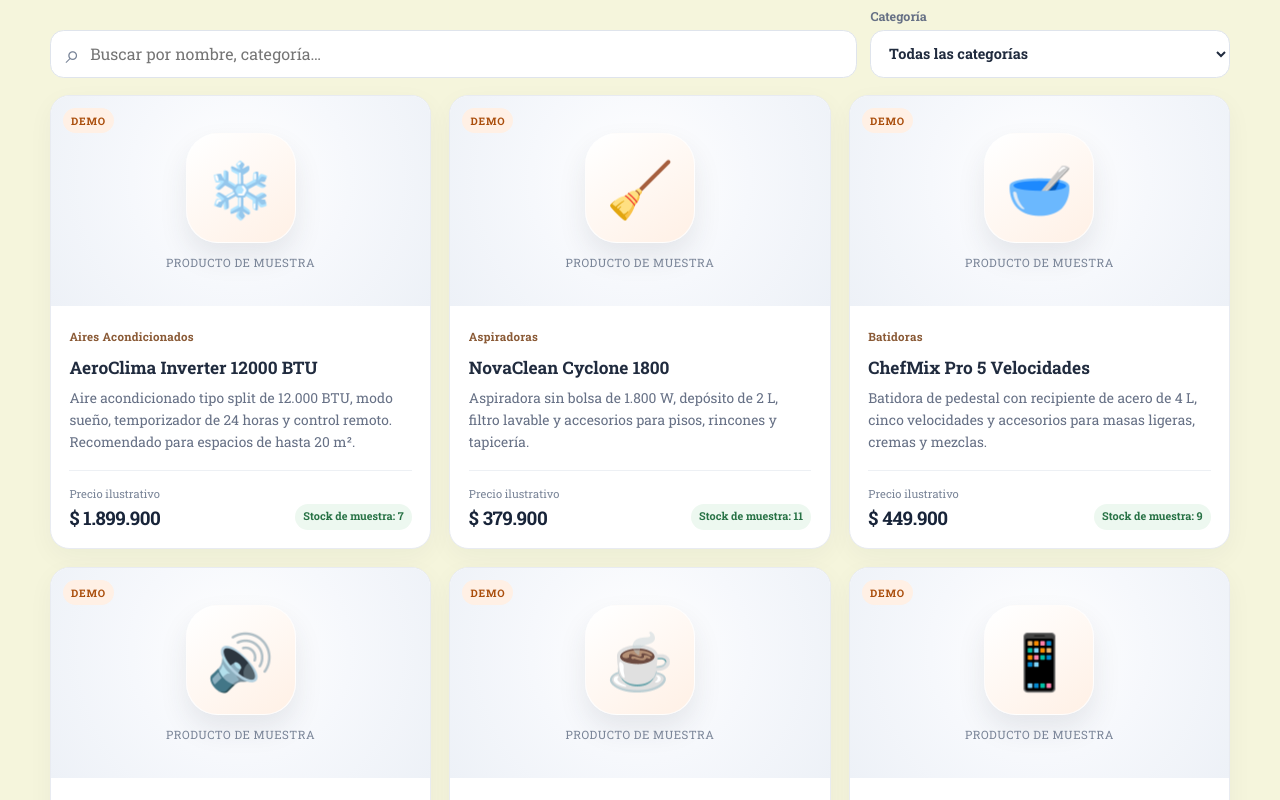
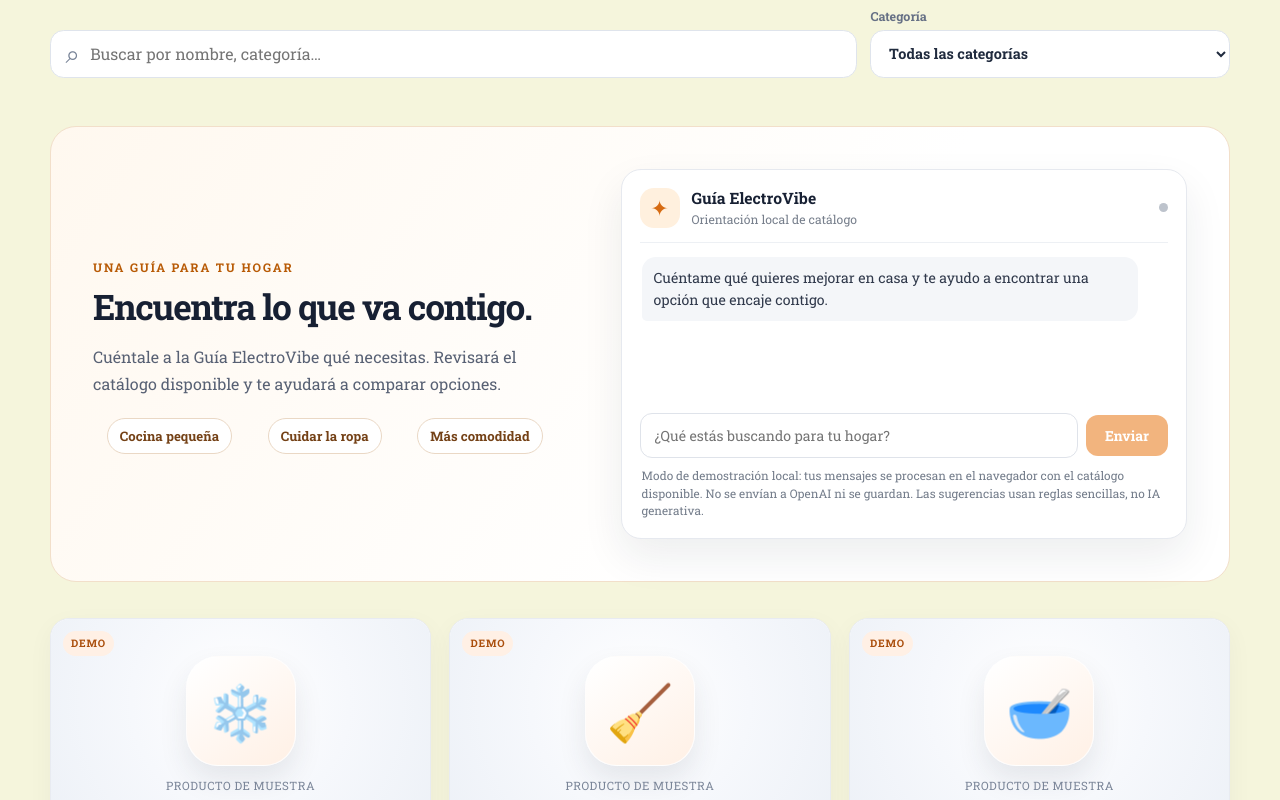
Before and after one commit to sro2005/my-app, a React (Vite) app: page /catalogo in a window 1280 px wide. Shown: the part 420-1220 px from the top of the page. Built offline with nearby package versions, Linux system fonts and the light colour scheme.

Commit message:
feat: surface the ElectroVibe guide before browsing catalog products

```diff
--- a/src/components/ListadoProductos.jsx
+++ b/src/components/ListadoProductos.jsx
@@ -238,6 +238,12 @@ const ListadoProductos = () => {
         )}
       </section>
 
+      {user?.role !== 'admin' && (
+        <div className="evh-catalog-assistant" id="guia-electrovibe">
+          <ShoppingAssistant products={products} />
+        </div>
+      )}
+
       {showPreferencesOnly && canFilterByPreferences && (
         <div className="evh-preference-summary">
           <span>Preferencias:</span>
@@ -261,7 +267,6 @@ const ListadoProductos = () => {
         </section>
       )}
 
-      {user?.role !== 'admin' && <div className="evh-catalog-assistant"><ShoppingAssistant products={products} /></div>}
       <p className="evh-catalog-footnote">
         {allProductsAreDemo
           ? 'Experiencia demostrativa: no se realizan compras ni transacciones reales desde este catálogo.'
```
